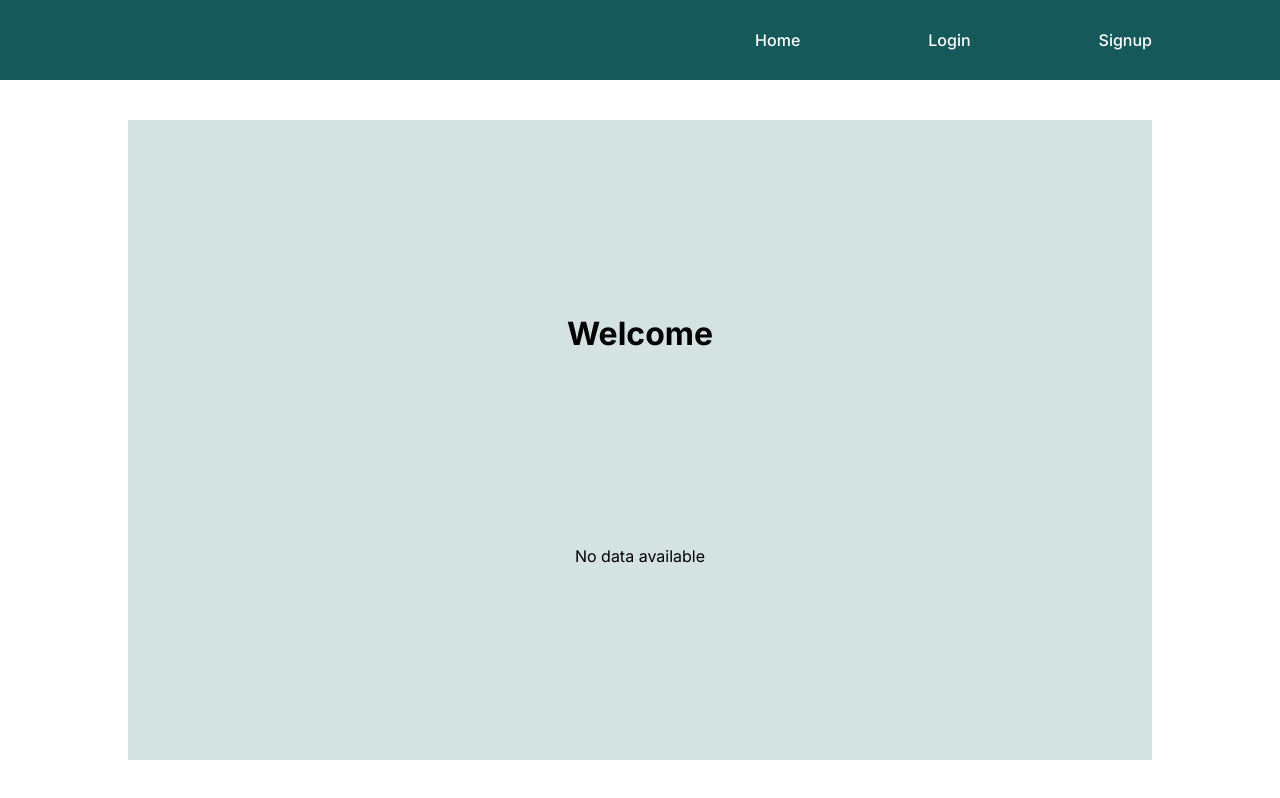
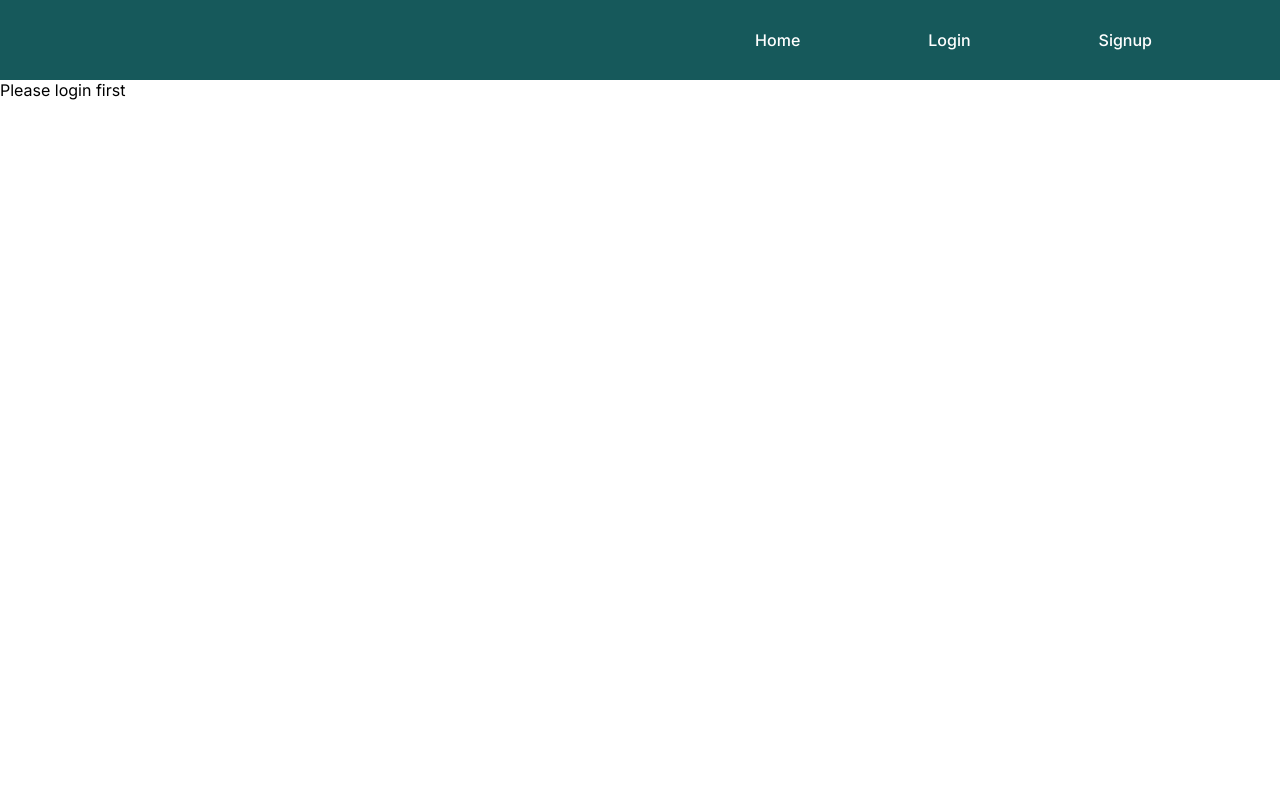
Before and after one commit to nishantp15/ialabs-assignment, a Next.js app: page /dashboard in a window 1280 px wide. Before the commit this address had no page. Built offline with nearby package versions, Linux system fonts and the light colour scheme.

Commit message:
assignment completed

```diff
--- a/src/app/dashboard/page.jsx
+++ b/src/app/dashboard/page.jsx
@@ -9,7 +9,7 @@ const Dashboard = () => {
 
   let router = useRouter();
   if (!authState.token) {
-    router?.push("/dashboard/login");
+    return <div><p>Please login first</p></div>
   }
   console.log(authState.token);
   return <div className={styles.dashboard}>
```
